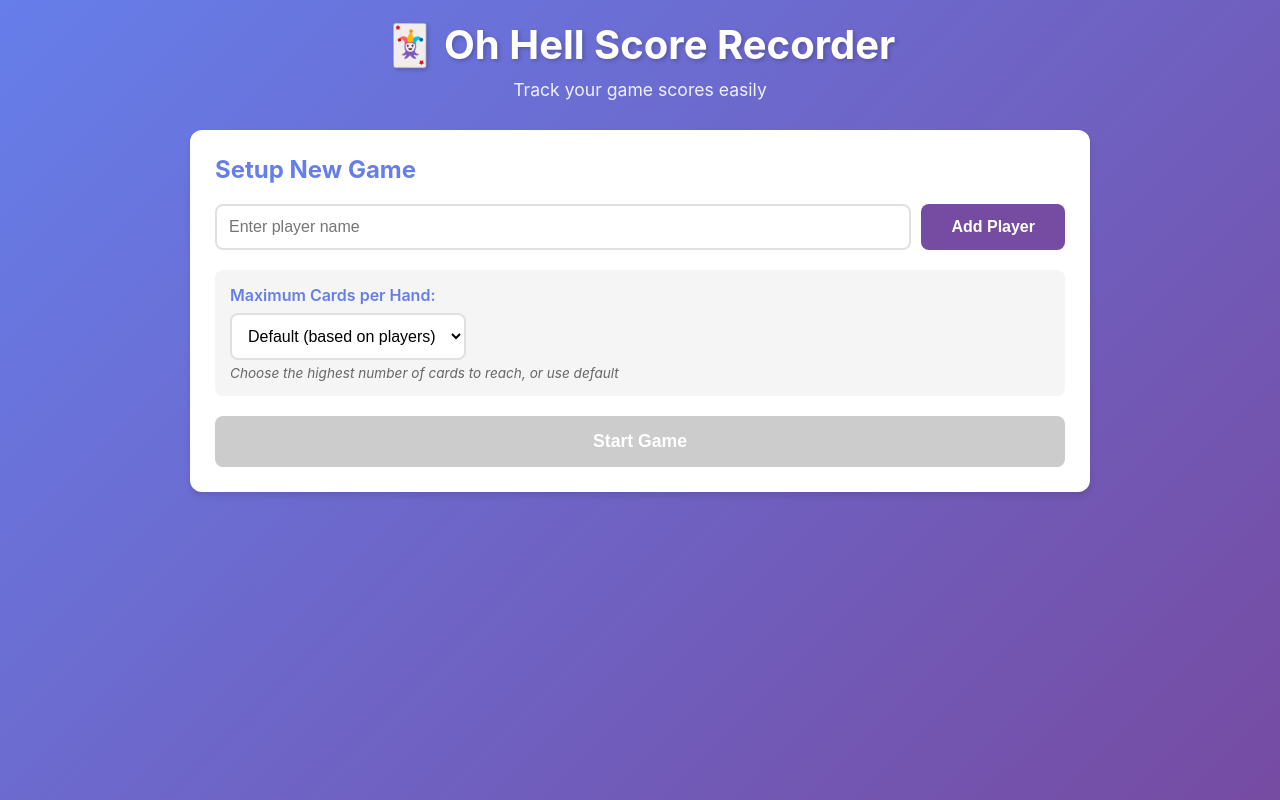
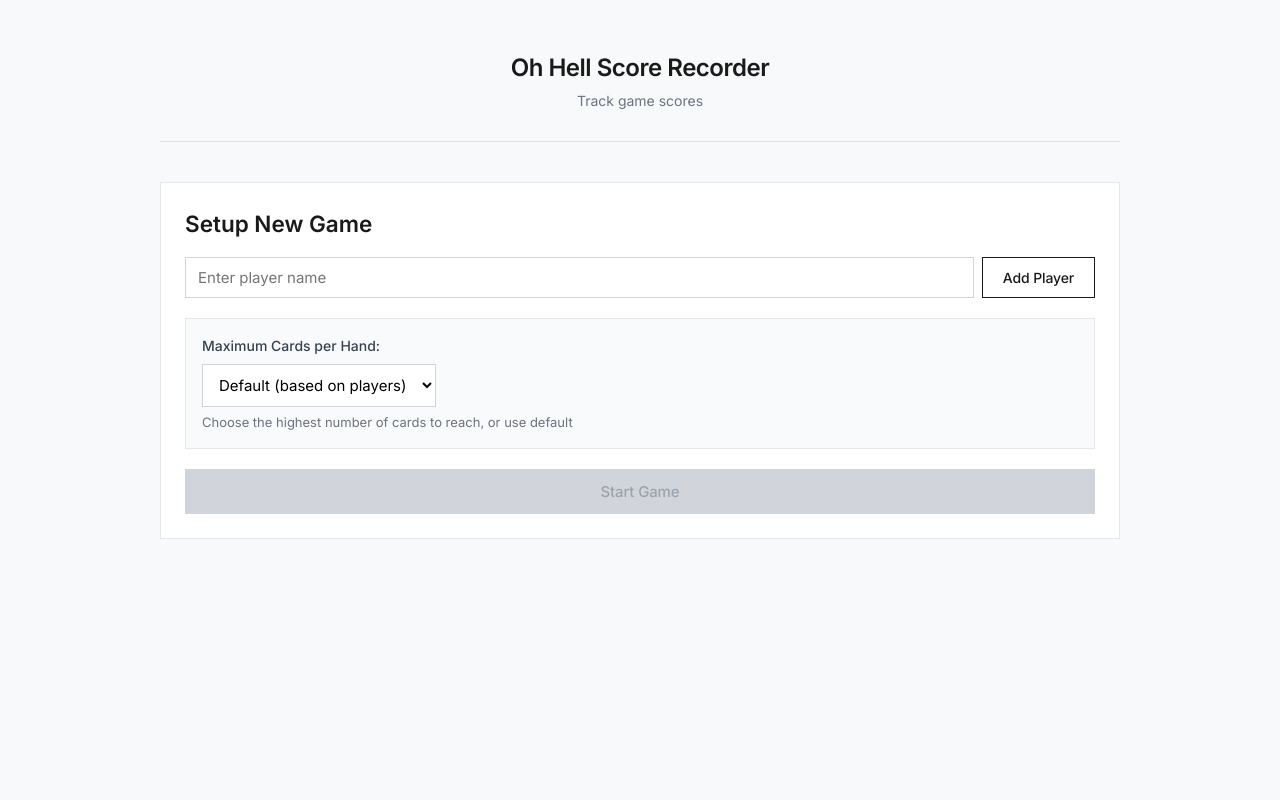
Before and after one commit to boukehuurnink-tomtom/oh-hell-scorer, a Flask app: page / in a window 1280 px wide. Run offline with Flask 3, Linux system fonts and the light colour scheme.

Commit message:
Redesign UI: Clean, flat, minimalist aesthetic
Complete visual redesign following modern design principles:

Typography:
- Inter font family for clean, professional look
- Consistent font sizing with rem units
- Reduced font weights (400, 500, 600)
- Improved letter spacing and line height

Color Palette:
- Neutral gray background (#f8f9fa)
- Black text (#1a1a1a) for high contrast
- Subtle gray tones for secondary elements
- Minimal color usage (only for positive/negative scores and warnings)

Layout:
- Removed gradient backgrounds
- Flat design with subtle borders instead of shadows
- Increased whitespace and breathing room
- Clean card design with 1px borders
- Organized spacing with consistent 8px grid

Components:
- Flat buttons with border outlines
- Minimal hover effects (no transforms/shadows)
- Clean input fields with 1px borders
- Simplified table design with uppercase headers
- Removed decorative emojis from header
- Removed rounded corners (pill shapes)

Information Density:
- Tighter spacing in tables
- Smaller, more readable font sizes
- Better use of visual hierarchy
- More content visible at once

This design prioritizes:
✓ Readability and clarity
✓ Information density
✓ Professional appearance
✓ Minimal visual noise
✓ Fast page loads (no heavy graphics)
✓ Accessibility (high contrast)

```diff
--- a/static/style.css
+++ b/static/style.css
@@ -5,33 +5,40 @@
 }
 
 body {
-    font-family: -apple-system, BlinkMacSystemFont, 'Segoe UI', Roboto, Oxygen, Ubuntu, Cantarell, sans-serif;
-    background: linear-gradient(135deg, #667eea 0%, #764ba2 100%);
+    font-family: 'Inter', -apple-system, BlinkMacSystemFont, 'Segoe UI', system-ui, sans-serif;
+    background: #f8f9fa;
     min-height: 100vh;
-    padding: 20px;
-    color: #333;
+    padding: 0;
+    color: #1a1a1a;
+    line-height: 1.5;
+    font-size: 15px;
 }
 
 .container {
-    max-width: 900px;
+    max-width: 1000px;
     margin: 0 auto;
+    padding: 20px;
 }
 
 header {
     text-align: center;
-    color: white;
-    margin-bottom: 30px;
+    margin-bottom: 40px;
+    padding: 30px 0;
+    border-bottom: 1px solid #e0e0e0;
 }
 
 header h1 {
-    font-size: 2.5em;
-    margin-bottom: 10px;
-    text-shadow: 2px 2px 4px rgba(0,0,0,0.2);
+    font-size: 1.5rem;
+    font-weight: 600;
+    letter-spacing: -0.02em;
+    color: #1a1a1a;
+    margin-bottom: 4px;
 }
 
 .subtitle {
-    font-size: 1.1em;
-    opacity: 0.9;
+    font-size: 0.875rem;
+    color: #6b7280;
+    font-weight: 400;
 }
 
 .screen {
@@ -44,20 +51,25 @@ header h1 {
 
 .card {
     background: white;
-    border-radius: 12px;
-    padding: 25px;
-    margin-bottom: 20px;
-    box-shadow: 0 4px 6px rgba(0,0,0,0.1);
+    border: 1px solid #e5e7eb;
+    padding: 24px;
+    margin-bottom: 16px;
+}
 }
 
 .card h2 {
+    font-size: 1.125rem;
+    font-weight: 600;
     margin-bottom: 20px;
-    color: #667eea;
+    color: #1a1a1a;
+    letter-spacing: -0.01em;
 }
 
 .card h3 {
-    margin-bottom: 15px;
-    color: #667eea;
+    font-size: 0.9375rem;
+    font-weight: 600;
+    margin-bottom: 12px;
+    color: #1a1a1a;
 }
 
 .player-input {
@@ -66,142 +78,169 @@ header h1 {
 
 .max-cards-input {
     margin-bottom: 20px;
-    padding: 15px;
-    background: #f5f5f5;
-    border-radius: 8px;
+    padding: 16px;
+    background: #f9fafb;
+    border: 1px solid #e5e7eb;
 }
 
 .max-cards-input label {
     display: block;
-    font-weight: 600;
+    font-weight: 500;
+    font-size: 0.875rem;
     margin-bottom: 8px;
-    color: #667eea;
+    color: #374151;
 }
 
 .max-cards-input .hint {
-    font-size: 0.85em;
-    color: #666;
-    margin-top: 5px;
-    font-style: italic;
+    font-size: 0.8125rem;
+    color: #6b7280;
+    margin-top: 6px;
 }
 
 #player-list {
-    margin-bottom: 15px;
+    margin-bottom: 16px;
 }
 
 .player-tag {
     display: inline-block;
-    background: #667eea;
-    color: white;
-    padding: 8px 15px;
-    margin: 5px;
-    border-radius: 20px;
-    font-size: 0.95em;
+    background: #f3f4f6;
+    color: #1a1a1a;
+    padding: 6px 12px;
+    margin: 4px;
+    font-size: 0.875rem;
+    border: 1px solid #e5e7eb;
 }
 
 .player-tag button {
     background: none;
     border: none;
-    color: white;
+    color: #6b7280;
     margin-left: 8px;
     cursor: pointer;
-    font-weight: bold;
-    font-size: 1.1em;
+    font-weight: 500;
+    font-size: 1rem;
+    transition: color 0.2s;
+}
+
+.player-tag button:hover {
+    color: #1a1a1a;
 }
 
 .input-group {
     display: flex;
-    gap: 10px;
+    gap: 8px;
 }
 
 input[type="text"],
 input[type="number"] {
     flex: 1;
-    padding: 12px;
-    border: 2px solid #e0e0e0;
-    border-radius: 8px;
-    font-size: 1em;
-    transition: border-color 0.3s;
+    padding: 10px 12px;
+    border: 1px solid #d1d5db;
+    font-size: 0.9375rem;
+    font-family: inherit;
+    background: white;
+    transition: border-color 0.15s;
 }
 
 input[type="text"]:focus,
 input[type="number"]:focus {
     outline: none;
-    border-color: #667eea;
+    border-color: #1a1a1a;
+}
+
+select {
+    flex: 1;
+    padding: 10px 12px;
+    border: 1px solid #d1d5db;
+    font-size: 0.9375rem;
+    background: white;
+    cursor: pointer;
+    font-family: inherit;
+}
+
+select:focus {
+    outline: none;
+    border-color: #1a1a1a;
 }
 
 .btn {
-    padding: 12px 30px;
-    border: none;
-    border-radius: 8px;
-    font-size: 1em;
-    font-weight: 600;
+    padding: 10px 20px;
+    border: 1px solid #1a1a1a;
+    font-size: 0.875rem;
+    font-weight: 500;
     cursor: pointer;
-    transition: all 0.3s;
+    transition: all 0.15s;
+    font-family: inherit;
+    letter-spacing: -0.01em;
 }
 
 .btn-primary {
-    background: #667eea;
+    background: #1a1a1a;
     color: white;
+    border: 1px solid #1a1a1a;
     width: 100%;
-    padding: 15px;
-    font-size: 1.1em;
+    padding: 12px;
+    font-size: 0.9375rem;
 }
 
 .btn-primary:hover:not(:disabled) {
-    background: #5568d3;
-    transform: translateY(-2px);
-    box-shadow: 0 4px 8px rgba(0,0,0,0.2);
+    background: #000;
+    border-color: #000;
 }
 
 .btn-primary:disabled {
-    background: #ccc;
+    background: #d1d5db;
+    border-color: #d1d5db;
+    color: #9ca3af;
     cursor: not-allowed;
 }
 
 .btn-secondary {
-    background: #764ba2;
+    background: white;
+    color: #1a1a1a;
+    border: 1px solid #1a1a1a;
+}
+
+.btn-secondary:hover {
+    background: #1a1a1a;
     color: white;
 }
 
-.btn-secondary:hover {
-    background: #5e3a82;
-}
-
 .btn-small {
-    padding: 8px 16px;
-    font-size: 0.9em;
+    padding: 6px 12px;
+    font-size: 0.8125rem;
     background: white;
-    color: #667eea;
-    border: 2px solid #667eea;
+    color: #1a1a1a;
+    border: 1px solid #e5e7eb;
 }
 
 .btn-small:hover {
-    background: #667eea;
-    color: white;
+    background: #f9fafb;
+    border-color: #1a1a1a;
 }
 
 .btn-warning {
-    background: #ff9800;
-    color: white;
+    background: white;
+    color: #dc2626;
+    border: 1px solid #dc2626;
     width: 100%;
     padding: 12px;
-    margin-top: 10px;
-    font-size: 1em;
+    margin-top: 8px;
+    font-size: 0.9375rem;
 }
 
 .btn-warning:hover {
-    background: #f57c00;
-    transform: translateY(-2px);
-    box-shadow: 0 4px 8px rgba(0,0,0,0.2);
+    background: #dc2626;
+    color: white;
 }
 
 .game-header {
     display: flex;
     justify-content: space-between;
-    align-items: center;
-    margin-bottom: 20px;
-    color: white;
+    align-items: flex-start;
+    margin-bottom: 24px;
+    padding-bottom: 16px;
+    border-bottom: 1px solid #e5e7eb;
 }
 
 #round-info {
@@ -210,54 +249,45 @@ input[type="number"]:focus {
 
 #round-info h2 {
     margin: 0;
-    color: white;
+    font-size: 1.125rem;
+    font-weight: 600;
+    color: #1a1a1a;
 }
 
 .game-info {
-    margin: 5px 0 0 0;
-    font-size: 0.95em;
-    opacity: 0.95;
+    margin: 4px 0 0 0;
+    font-size: 0.875rem;
+    color: #6b7280;
 }
 
 .rules-hint {
-    font-size: 0.9em;
-    color: #666;
-    margin-bottom: 15px;
-    font-style: italic;
+    font-size: 0.8125rem;
+    color: #6b7280;
+    margin-bottom: 12px;
 }
 
 .warning {
-    background: #fff3cd;
-    border: 2px solid #ffc107;
+    background: #fef3c7;
+    border: 1px solid #fbbf24;
     padding: 12px;
-    border-radius: 8px;
-    margin-bottom: 15px;
-    color: #856404;
-    font-weight: 500;
+    margin-bottom: 12px;
+    color: #92400e;
+    font-size: 0.875rem;
 }
 
 .dealer-badge {
-    background: #ffc107;
-    color: #000;
-    padding: 2px 8px;
-    border-radius: 4px;
-    font-size: 0.85em;
-    font-weight: bold;
+    background: #1a1a1a;
+    color: white;
+    padding: 2px 6px;
+    font-size: 0.75rem;
+    font-weight: 500;
+    margin-left: 4px;
 }
 
 .dealer-cell {
-    background: #fff9e6 !important;
-    font-weight: 600;
+    background: #f9fafb !important;
+    font-weight: 500;
 }
-
-select {
-    flex: 1;
-    padding: 12px;
-    border: 2px solid #e0e0e0;
-    border-radius: 8px;
-    font-size: 1em;
-    background: white;
-    cursor: pointer;
     transition: border-color 0.3s;
 }
 
--- a/templates/index.html
+++ b/templates/index.html
@@ -4,13 +4,16 @@
     <meta charset="UTF-8">
     <meta name="viewport" content="width=device-width, initial-scale=1.0">
     <title>Oh Hell Score Recorder</title>
+    <link rel="preconnect" href="https://fonts.googleapis.com">
+    <link rel="preconnect" href="https://fonts.gstatic.com" crossorigin>
+    <link href="https://fonts.googleapis.com/css2?family=Inter:wght@400;500;600&display=swap" rel="stylesheet">
     <link rel="stylesheet" href="{{ url_for('static', filename='style.css') }}">
 </head>
 <body>
     <div class="container">
         <header>
-            <h1>🃏 Oh Hell Score Recorder</h1>
-            <p class="subtitle">Track your game scores easily</p>
+            <h1>Oh Hell Score Recorder</h1>
+            <p class="subtitle">Track game scores</p>
         </header>
 
         <!-- Setup Screen -->
```
Also changed, not shown: other parts of static/style.css (+47 -25 lines).
